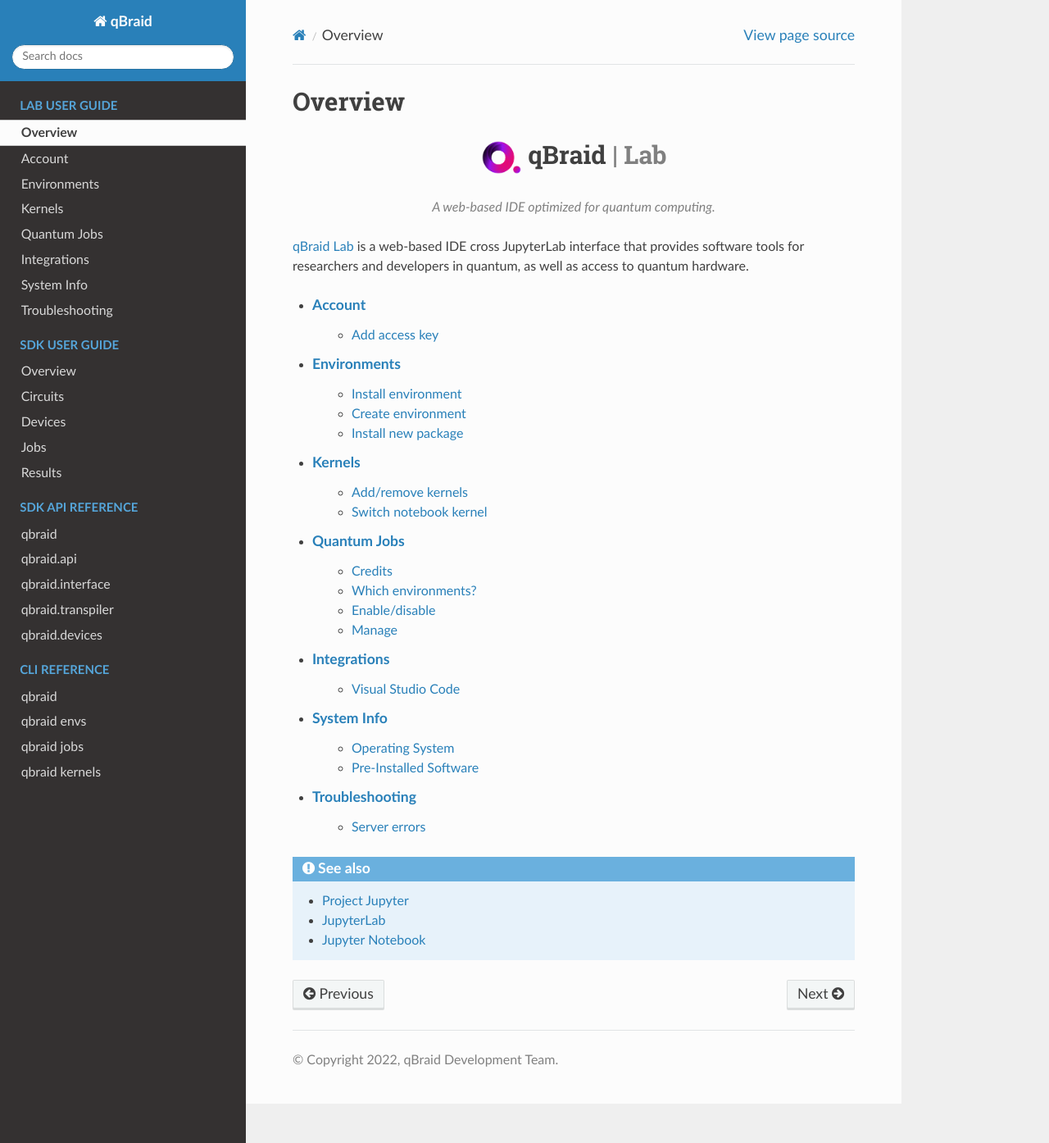
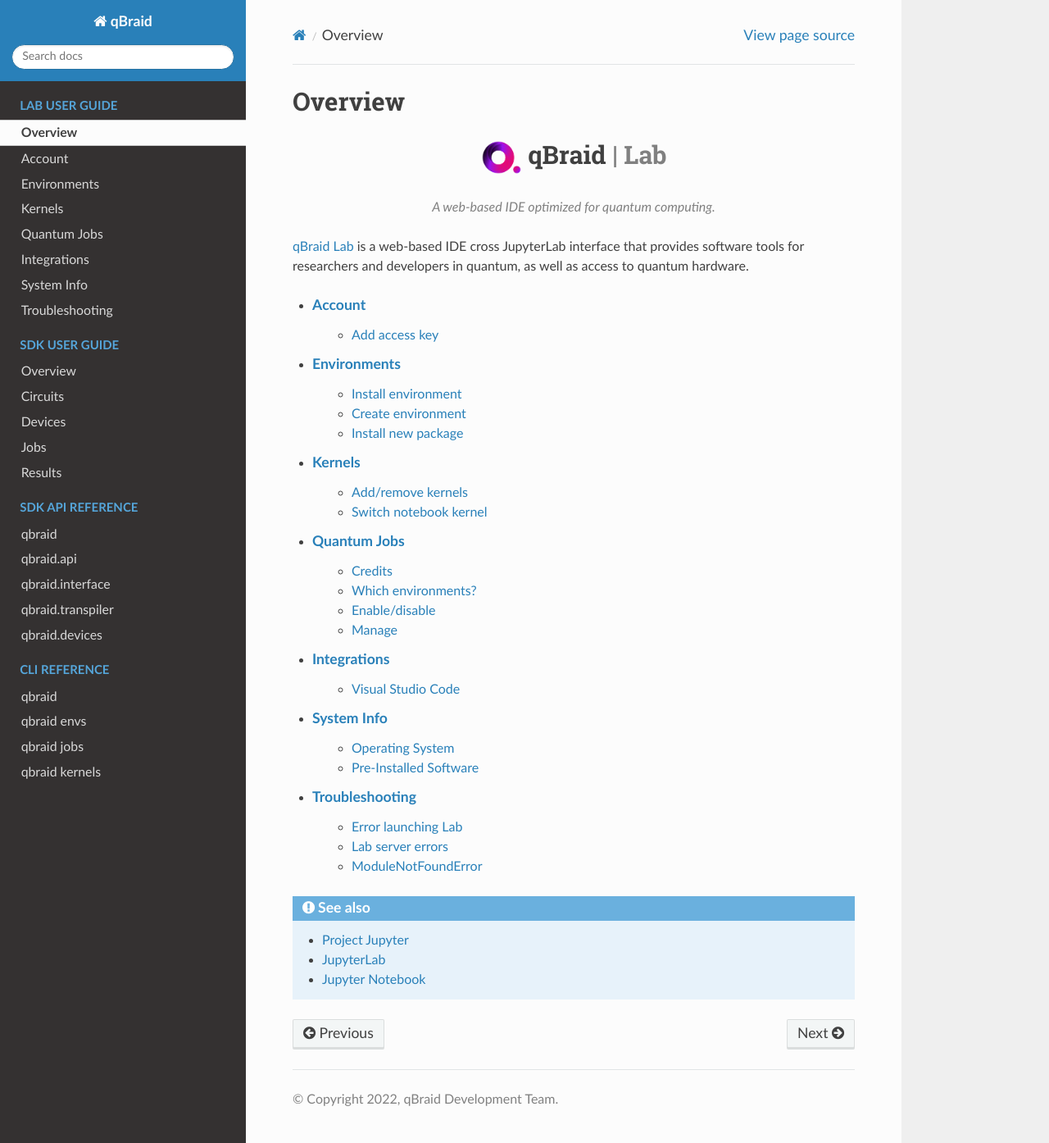
Before and after one commit to qBraid/qBraid, a Sphinx documentation site: the page built from docs/lab/overview.rst, in a window 1280 px wide and 1394 px high. Shown: the whole window at 82% size. Built offline with Sphinx 7.4.7 and the Read the Docs theme 2.0.0, drawn with Linux system fonts in a browser that asks for light colours.

Commit message:
Update overview.rst

```diff
--- a/docs/lab/overview.rst
+++ b/docs/lab/overview.rst
@@ -22,7 +22,7 @@
 - `Environments <environments.html>`_
    - `Install environment <environments.html#install-environment>`_
    - `Create environment <environments.html#create-environment>`_
-   - `Install new package <environments.html#create-environment>`_
+   - `Install new package <environments.html#install-new-package>`_
 
 - `Kernels <kernels.html>`_
    - `Add/remove kernels <kernels.html#add-remove-kernels>`_
@@ -42,7 +42,9 @@
    - `Pre-Installed Software <system.html#gnu-packages>`_
 
 - `Troubleshooting <troubleshoot.html>`_
-   - `Server errors <troubleshoot.html#server-errors>`_
+   - `Error launching Lab <troubleshoot.html#error-launching-lab>`_
+   - `Lab server errors <troubleshoot.html#lab-server-errors>`_
+   - `ModuleNotFoundError <troubleshoot.html#modulenotfounderror>`_
 
 
 .. seealso::
```
